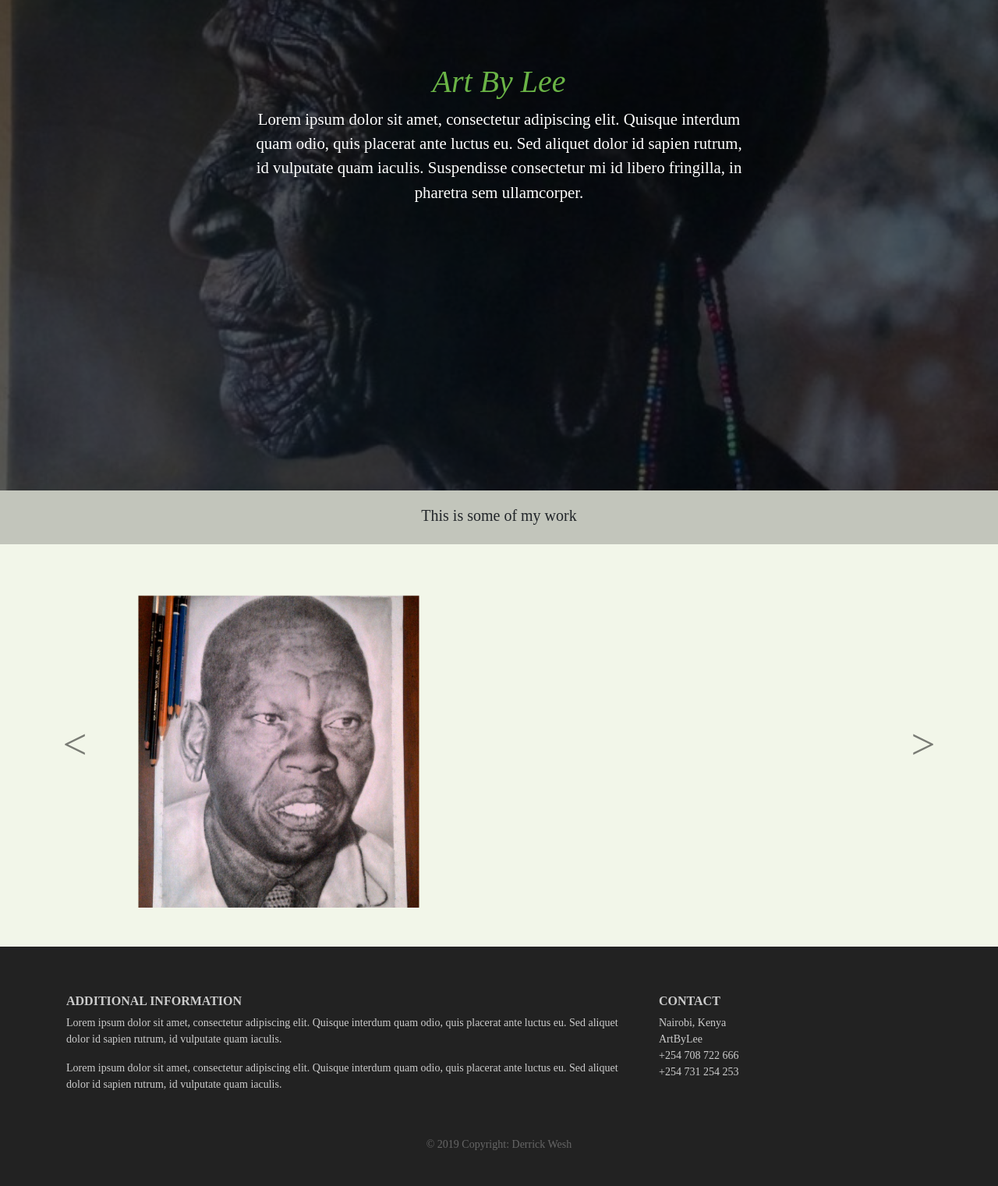
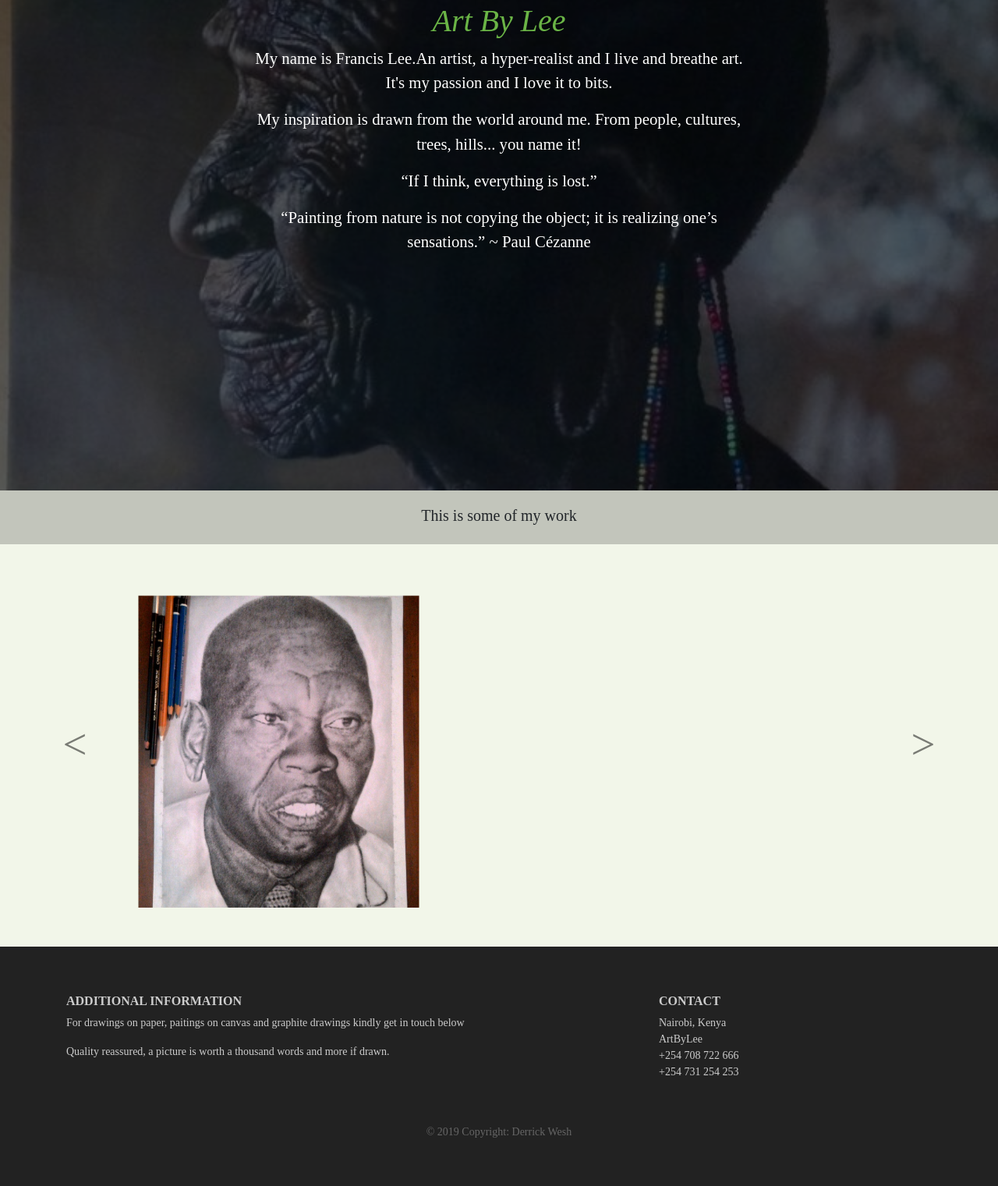
Before and after one commit to derrickwaweru/artbylee, a plain HTML site: page index.html in a window 1280 px wide. Shown: the part 227-1748 px from the top of the page at 78% size. Drawn offline with Linux system fonts and the light colour scheme; a web font is replaced by a local one.

Commit message:
Added personal information and disabled the other page links from the navigation menu

```diff
--- a/index.html
+++ b/index.html
@@ -17,7 +17,7 @@
 		<button class="navbar-toggler navbar-dark" type="button" data-toggle="collapse" data-target="#main-navigation">
 			<span class="navbar-toggler-icon"></span>
 		</button>
-		<div class="collapse navbar-collapse" id="main-navigation">
+		<!--<div class="collapse navbar-collapse" id="main-navigation">
 			<ul class="navbar-nav">
 				<li class="nav-item">
 					<a class="nav-link" href="#">Home</a>
@@ -29,7 +29,7 @@
 					<a class="nav-link" href="#">Contact</a>
 				</li>
 			</ul>
-		</div>
+		</div> -->
 
 	</nav>
 
@@ -37,7 +37,14 @@
 		<div class="overlay"></div>
 		<div class="description">
 			<h1><i>Art By Lee</i></h1>
-			<p>Lorem ipsum dolor sit amet, consectetur adipiscing elit. Quisque interdum quam odio, quis placerat ante luctus eu. Sed aliquet dolor id sapien rutrum, id vulputate quam iaculis. Suspendisse consectetur mi id libero fringilla, in pharetra sem ullamcorper.</p>
+			<p>My name is Francis Lee.An artist, a hyper-realist and I live and breathe art. It's my passion and I love it to bits.</p>
+			<p> My inspiration is drawn from the world around me. From people, cultures, trees, hills... you name it!</p>
+
+			<p>“If I think, everything is lost.”
+
+				<p>“Painting from nature is not copying the object; it is realizing one’s sensations.” ~ Paul Cézanne</p>
+
+				</p>
 			<!---<button class="btn btn-outline-secondary btn-lg">Tell Me More!</button>-->
 		</div>
 	</header>
@@ -136,8 +143,8 @@
 			<div class="row">
 				<div class="col-lg-8 col-md-8 col-sm-12">
 				<h6 class="text-uppercase font-weight-bold">Additional Information</h6>
-				<p>Lorem ipsum dolor sit amet, consectetur adipiscing elit. Quisque interdum quam odio, quis placerat ante luctus eu. Sed aliquet dolor id sapien rutrum, id vulputate quam iaculis.</p>
-				<p>Lorem ipsum dolor sit amet, consectetur adipiscing elit. Quisque interdum quam odio, quis placerat ante luctus eu. Sed aliquet dolor id sapien rutrum, id vulputate quam iaculis.</p>
+				<p>For drawings on paper, paitings on canvas and graphite drawings kindly get in touch below</p>
+				<p>Quality reassured, a picture is worth a thousand words and more if drawn.</p>
 			</div>
 			<div class="col-lg-4 col-md-4 col-sm-12">
 				<h6 class="text-uppercase font-weight-bold">Contact</h6>
```
